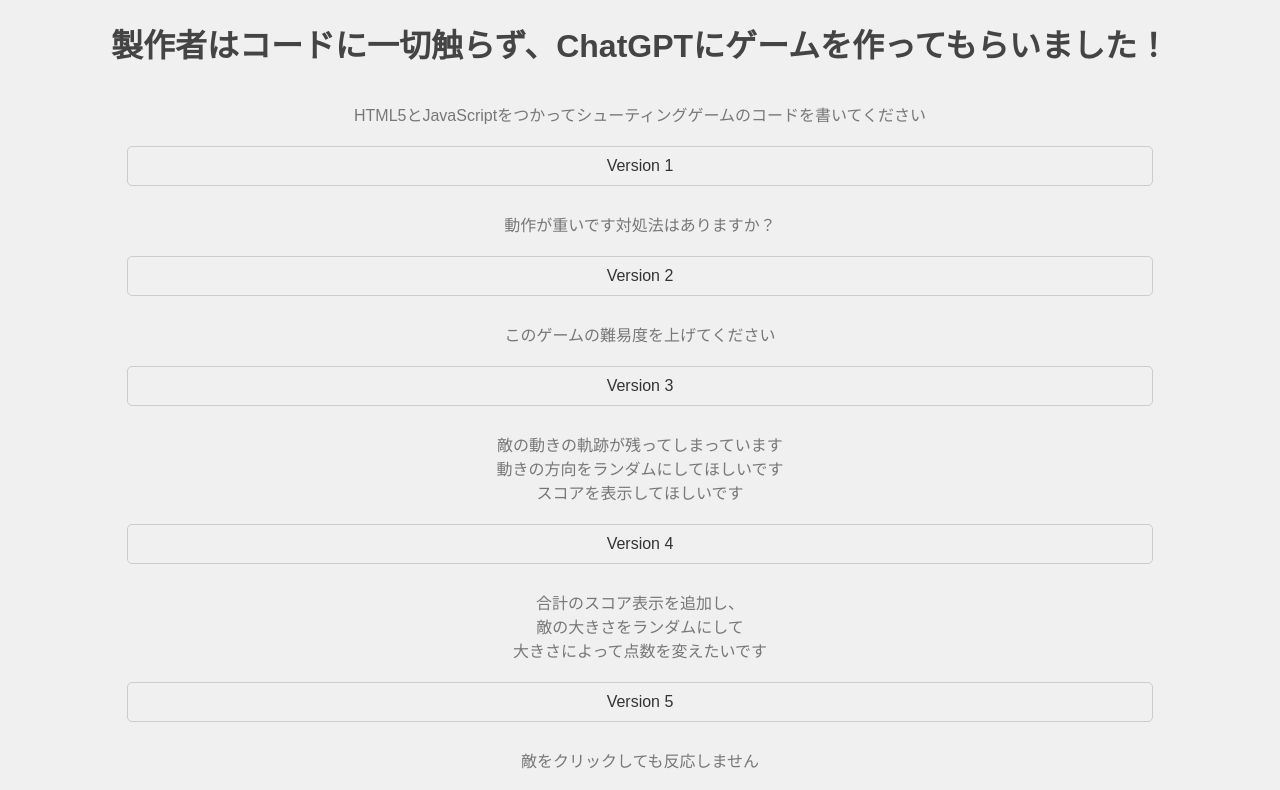
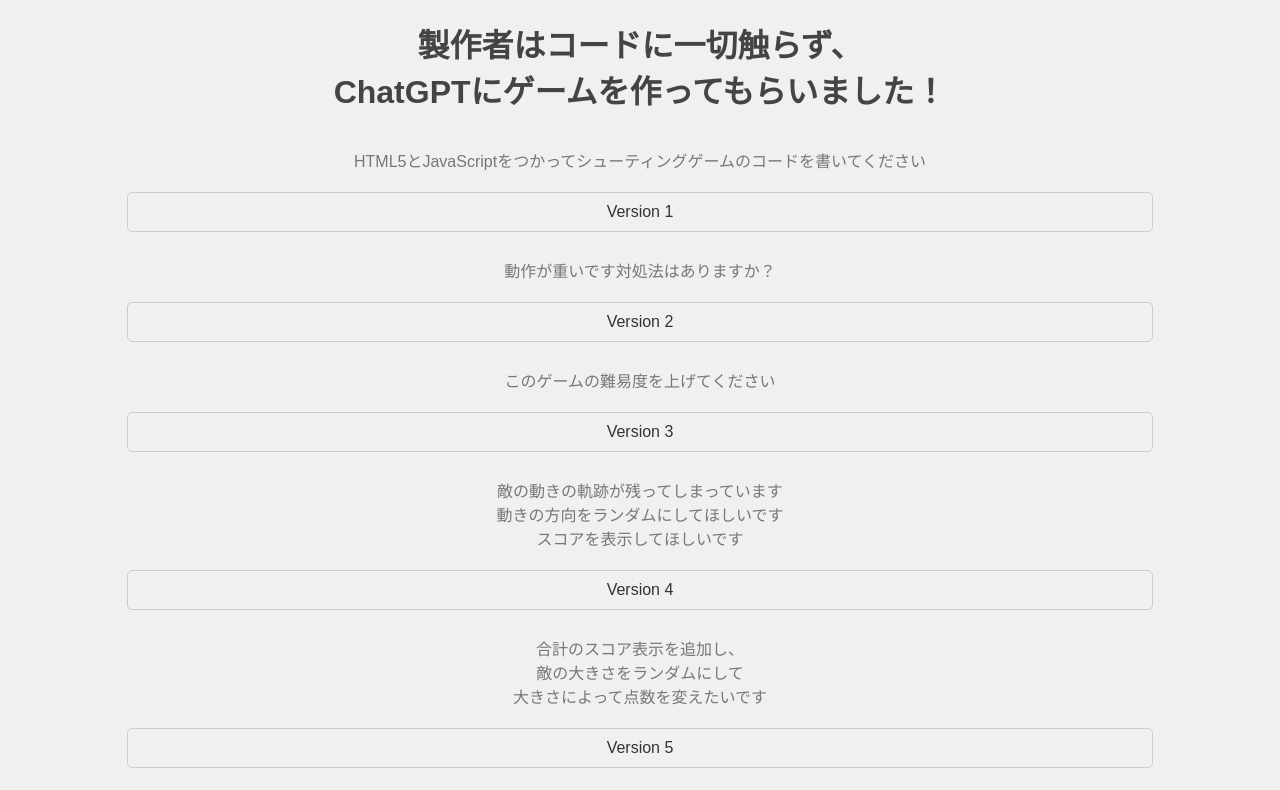
Before and after one commit to demoto1111/demoto1111.github.io, a plain HTML site: page index.html in a window 1280 px wide. Shown: the top 790 px of the page. Drawn offline with Linux system fonts and the light colour scheme.

Commit message:
Update index.html

```diff
--- a/index.html
+++ b/index.html
@@ -71,7 +71,7 @@
 
   </head>
   <body>
-    <h1>製作者はコードに一切触らず、ChatGPTにゲームを作ってもらいました！</h1>
+    <h1>製作者はコードに一切触らず、<br>ChatGPTにゲームを作ってもらいました！</h1>
     <ul>
       <p>HTML5とJavaScriptをつかってシューティングゲームのコードを書いてください</p>
       <li><a href="ver1.html">Version 1</a></li>
```
